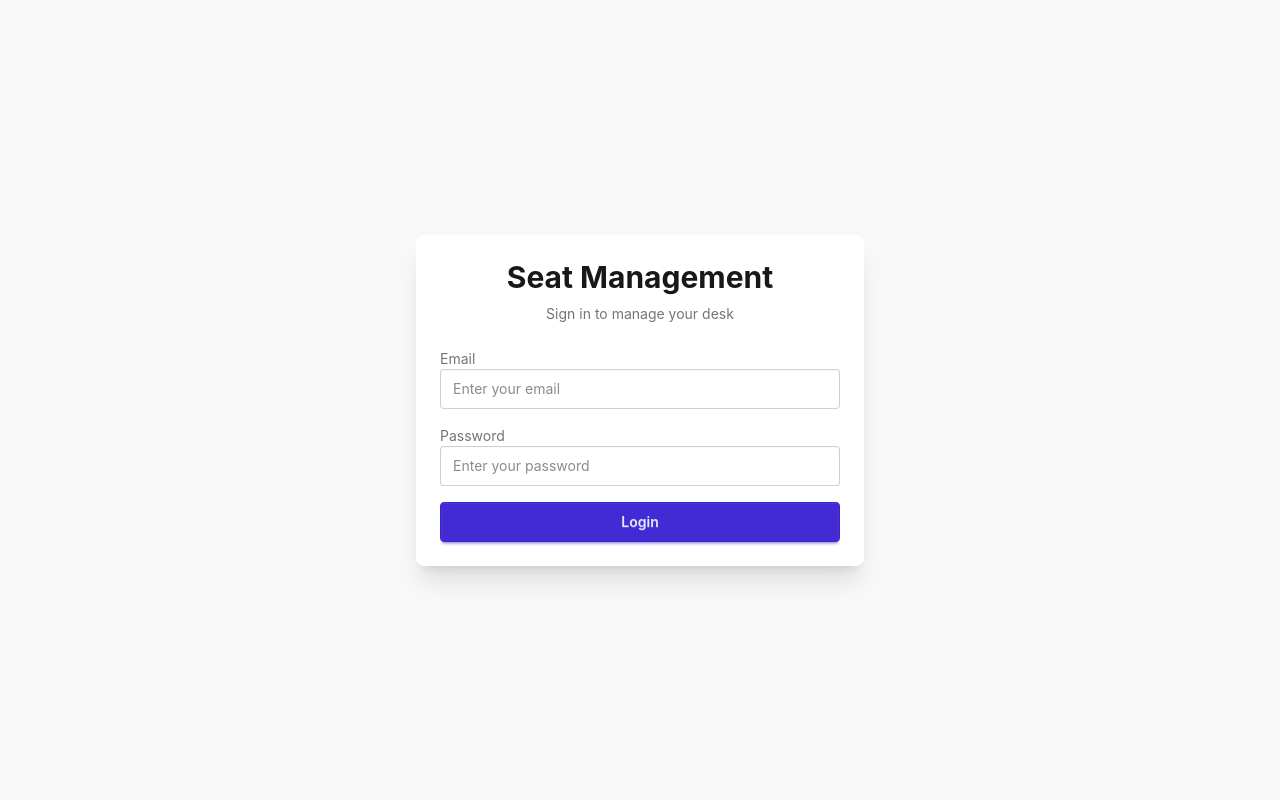
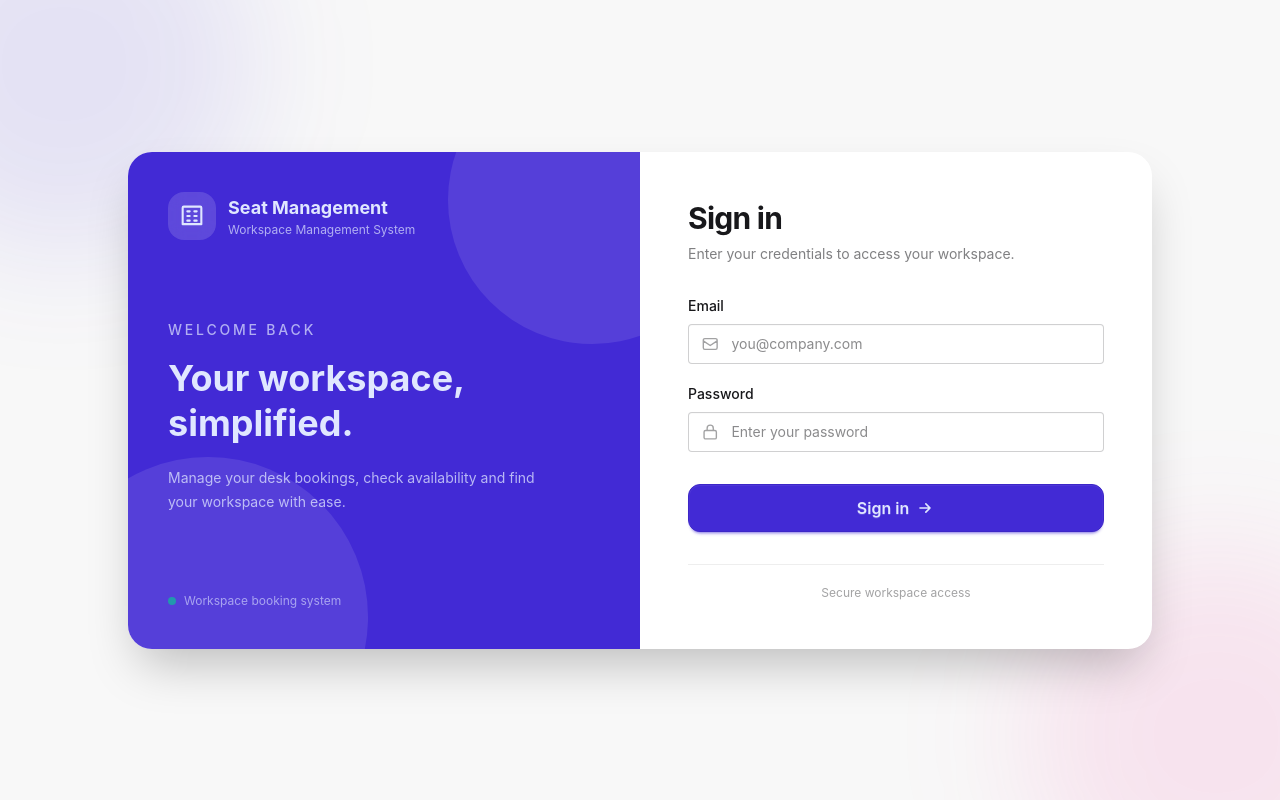
Before and after one commit to arshadali-15/Seat_Management_UI, a React (Vite) app: page /login in a window 1280 px wide. Built offline with nearby package versions, Linux system fonts and the light colour scheme.

Commit message:
desk status updated

```diff
--- a/src/pages/Login/Login.jsx
+++ b/src/pages/Login/Login.jsx
@@ -9,44 +9,51 @@ function Login() {
 
   const [email, setEmail] = useState('')
   const [password, setPassword] = useState('')
+  const [loading, setLoading] = useState(false)
 
-  const [loading, setLoading] = useState(false)
-  const [error, setError] = useState('')
   const [dialog, setDialog] = useState({
     open: false,
     type: '',
     title: '',
     message: '',
-    booking: null,
-    fromDate: '',
-    toDate: ''
   })
 
   async function handleSubmit(event) {
     event.preventDefault()
 
-    setError('')
+    if (!email.trim() || !password.trim()) {
+      setDialog({
+        open: true,
+        type: 'error',
+        title: 'Missing Information',
+        message: 'Please enter your email and password.',
+      })
+      return
+    }
+
     setLoading(true)
 
     try {
-      const data = await login(email, password)
+      const data = await login(
+        email.trim(),
+        password
+      )
 
       loginUser(data.user)
 
-      console.log('Login successful:', data)
+      navigate('/dashboard', {
+        replace: true,
+      })
+    } catch (error) {
+      console.error('Login failed:', error)
 
-      navigate('/dashboard', { replace: true })
-
-    } catch (error) {
-      // setError(error.message)
       setDialog({
         open: true,
         type: 'error',
         title: 'Login Failed',
-        message: 'User not found!',
-        booking: null,
-        fromDate: '',
-        toDate: ''
+        message:
+          error?.errorDescription ||
+          'Invalid email or password.',
       })
     } finally {
       setLoading(false)
@@ -56,16 +63,260 @@ function Login() {
   return (
     <div className="min-h-screen bg-base-200 flex items-center justify-center p-4">
 
-      {/* DIALOG */}
+      {/* Background decoration */}
+      <div className="pointer-events-none fixed inset-0 overflow-hidden">
+        <div className="absolute -left-32 -top-32 h-96 w-96 rounded-full bg-primary/10 blur-3xl" />
+        <div className="absolute -bottom-32 -right-32 h-96 w-96 rounded-full bg-secondary/10 blur-3xl" />
+      </div>
+
+      {/* Login Card */}
+      <div className="relative z-10 w-full max-w-5xl overflow-hidden rounded-3xl bg-base-100 shadow-2xl">
+
+        <div className="grid md:grid-cols-2">
+
+          {/* LEFT — Branding */}
+          <div className="hidden md:flex relative overflow-hidden bg-primary p-10 text-primary-content">
+
+            {/* Decorative circles */}
+            <div className="absolute -right-24 -top-24 h-72 w-72 rounded-full bg-white/10" />
+            <div className="absolute -bottom-32 -left-20 h-80 w-80 rounded-full bg-white/10" />
+
+            <div className="relative z-10 flex w-full flex-col justify-between">
+
+              <div>
+                {/* Logo */}
+                <div className="flex items-center gap-3">
+                  <div className="flex h-12 w-12 items-center justify-center rounded-2xl bg-white/15 backdrop-blur">
+                    <svg
+                      xmlns="http://www.w3.org/2000/svg"
+                      className="h-7 w-7"
+                      fill="none"
+                      viewBox="0 0 24 24"
+                      stroke="currentColor"
+                      strokeWidth="1.8"
+                    >
+                      <path
+                        strokeLinecap="round"
+                        strokeLinejoin="round"
+                        d="M4 19V5a1 1 0 011-1h14a1 1 0 011 1v14M4 19h16M8 8h2m4 0h2M8 12h2m4 0h2M8 16h2m4 0h2"
+                      />
+                    </svg>
+                  </div>
+
+                  <div>
+                    <p className="text-lg font-bold">
+                      Seat Management
+                    </p>
+
+                    <p className="text-xs opacity-70">
+                      Workspace Management System
+                    </p>
+                  </div>
+                </div>
+
+                {/* Main message */}
+                <div className="mt-20">
+                  <p className="text-sm font-medium uppercase tracking-[0.2em] opacity-70">
+                    Welcome back
+                  </p>
+
+                  <h2 className="mt-4 text-4xl font-bold leading-tight">
+                    Your workspace,
+                    <br />
+                    simplified.
+                  </h2>
+
+                  <p className="mt-5 max-w-sm text-sm leading-6 opacity-75">
+                    Manage your desk bookings,
+                    check availability and
+                    find your workspace with ease.
+                  </p>
+                </div>
+              </div>
+
+              {/* Bottom */}
+              <div className="mt-12 flex items-center gap-2 text-xs opacity-60">
+                <span className="h-2 w-2 rounded-full bg-success" />
+                Workspace booking system
+              </div>
+            </div>
+          </div>
+
+          {/* RIGHT — Login */}
+          <div className="p-7 sm:p-10 md:p-12">
+
+            {/* Mobile logo */}
+            <div className="mb-8 flex items-center gap-3 md:hidden">
+              <div className="flex h-11 w-11 items-center justify-center rounded-xl bg-primary text-primary-content">
+                <svg
+                  xmlns="http://www.w3.org/2000/svg"
+                  className="h-6 w-6"
+                  fill="none"
+                  viewBox="0 0 24 24"
+                  stroke="currentColor"
+                  strokeWidth="1.8"
+                >
+                  <path
+                    strokeLinecap="round"
+                    strokeLinejoin="round"
+                    d="M4 19V5a1 1 0 011-1h14a1 1 0 011 1v14M4 19h16M8 8h2m4 0h2M8 12h2m4 0h2M8 16h2m4 0h2"
+                  />
+                </svg>
+              </div>
+
+              <div>
+                <p className="font-bold">
+                  Seat Management
+                </p>
+
+                <p className="text-xs opacity-50">
+                  Workspace Management
+                </p>
+              </div>
+            </div>
+
+            {/* Heading */}
+            <div className="mb-8">
+              <h1 className="text-3xl font-bold tracking-tight">
+                Sign in
+              </h1>
+
+              <p className="mt-2 text-sm text-base-content/55">
+                Enter your credentials to access your workspace.
+              </p>
+            </div>
+
+            <form
+              onSubmit={handleSubmit}
+              className="space-y-5"
+            >
+              {/* Email */}
+              <div>
+                <label className="mb-2 block text-sm font-medium">
+                  Email
+                </label>
+
+                <label className="input input-bordered flex w-full items-center gap-3 transition focus-within:border-primary">
+                  <svg
+                    xmlns="http://www.w3.org/2000/svg"
+                    className="h-5 w-5 opacity-40"
+                    fill="none"
+                    viewBox="0 0 24 24"
+                    stroke="currentColor"
+                    strokeWidth="1.8"
+                  >
+                    <path
+                      strokeLinecap="round"
+                      strokeLinejoin="round"
+                      d="M3 8l9 6 9-6M5 19h14a2 2 0 002-2V7a2 2 0 00-2-2H5a2 2 0 00-2 2v10a2 2 0 002 2z"
+                    />
+                  </svg>
+
+                  <input
+                    type="email"
+                    value={email}
+                    onChange={event =>
+                      setEmail(event.target.value)
+                    }
+                    placeholder="you@company.com"
+                    disabled={loading}
+                    autoComplete="username"
+                    required
+                  />
+                </label>
+              </div>
+
+              {/* Password */}
+              <div>
+                <label className="mb-2 block text-sm font-medium">
+                  Password
+                </label>
+
+                <label className="input input-bordered flex w-full items-center gap-3 transition focus-within:border-primary">
+                  <svg
+                    xmlns="http://www.w3.org/2000/svg"
+                    className="h-5 w-5 opacity-40"
+                    fill="none"
+                    viewBox="0 0 24 24"
+                    stroke="currentColor"
+                    strokeWidth="1.8"
+                  >
+                    <path
+                      strokeLinecap="round"
+                      strokeLinejoin="round"
+                      d="M16 10V7a4 4 0 00-8 0v3m-2 0h12a2 2 0 012 2v7a2 2 0 01-2 2H6a2 2 0 01-2-2v-7a2 2 0 012-2z"
+                    />
+                  </svg>
+
+                  <input
+                    type="password"
+                    value={password}
+                    onChange={event =>
+                      setPassword(event.target.value)
+                    }
+                    placeholder="Enter your password"
+                    disabled={loading}
+                    autoComplete="current-password"
+                    required
+                  />
+                </label>
+              </div>
+
+              {/* Login button */}
+              <button
+                type="submit"
+                className="btn btn-primary mt-3 h-12 w-full rounded-xl text-base"
+                disabled={loading}
+              >
+                {loading ? (
+                  <>
+                    <span className="loading loading-spinner loading-sm" />
+                    Signing in...
+                  </>
+                ) : (
+                  <>
+                    Sign in
+
+                    <svg
+                      xmlns="http://www.w3.org/2000/svg"
+                      className="h-5 w-5"
+                      fill="none"
+                      viewBox="0 0 24 24"
+                      stroke="currentColor"
+                      strokeWidth="2"
+                    >
+                      <path
+                        strokeLinecap="round"
+                        strokeLinejoin="round"
+                        d="M13 7l5 5m0 0l-5 5m5-5H6"
+                      />
+                    </svg>
+                  </>
+                )}
+              </button>
+            </form>
+
+            {/* Footer */}
+            <div className="mt-8 border-t border-base-300 pt-5 text-center">
+              <p className="text-xs text-base-content/40">
+                Secure workspace access
+              </p>
+            </div>
+          </div>
+        </div>
+      </div>
+
+      {/* Error Dialog */}
       {dialog.open && (
-        <div className="fixed inset-0 z-[100] flex items-center justify-center bg-black/40 backdrop-blur-sm">
-          <div className="w-full max-w-md mx-4 rounded-2xl bg-base-100 shadow-2xl overflow-hidden">
+        <div className="fixed inset-0 z-[100] flex items-center justify-center bg-black/40 p-4 backdrop-blur-sm">
+
+          <div className="w-full max-w-sm overflow-hidden rounded-2xl bg-base-100 shadow-2xl">
 
             <div className="flex justify-center pt-7">
-              <div className="w-16 h-16 rounded-full flex items-center justify-center bg-error/15 text-error">
+              <div className="flex h-16 w-16 items-center justify-center rounded-full bg-error/10 text-error">
                 <svg
                   xmlns="http://www.w3.org/2000/svg"
-                  className="w-8 h-8"
+                  className="h-8 w-8"
                   fill="none"
                   viewBox="0 0 24 24"
                   stroke="currentColor"
@@ -80,115 +331,31 @@ function Login() {
               </div>
             </div>
 
-            <div className="px-6 pt-5 pb-6 text-center">
+            <div className="px-6 pb-7 pt-5 text-center">
               <h3 className="text-xl font-bold">
                 {dialog.title}
               </h3>
 
-              <p className="mt-2 text-sm text-base-content/60">
+              <p className="mt-2 text-sm leading-6 text-base-content/60">
                 {dialog.message}
               </p>
 
               <button
+                type="button"
                 onClick={() =>
                   setDialog(prev => ({
                     ...prev,
-                    open: false
+                    open: false,
                   }))
                 }
-                className="btn btn-error mt-6 w-full"
+                className="btn btn-error mt-6 w-full rounded-xl"
               >
-                Close
+                Try Again
               </button>
             </div>
-
           </div>
         </div>
       )}
-
-      <div className="card w-full max-w-md bg-base-100 shadow-xl">
-
-        <div className="card-body">
-
-          <h1 className="text-3xl font-bold text-center">
-            Seat Management
-          </h1>
-
-          <p className="text-center text-base-content/60 mb-4">
-            Sign in to manage your desk
-          </p>
-
-          {error && (
-            <div className="alert alert-error mb-2">
-              <span>{error}</span>
-            </div>
-          )}
-
-          <form
-            onSubmit={handleSubmit}
-            className="space-y-4"
-          >
-
-            <div>
-              <label className="label">
-                <span className="label-text">
-                  Email
-                </span>
-              </label>
-
-              <input
-                type="text"
-                value={email}
-                onChange={(event) =>
-                  setEmail(event.target.value)
-                }
-                placeholder="Enter your email"
-                className="input input-bordered w-full"
-                disabled={loading}
-                required
-              />
-            </div>
-
-            <div>
-              <label className="label">
-                <span className="label-text">
-                  Password
-                </span>
-              </label>
-
-              <input
-                type="password"
-                value={password}
-                onChange={(event) =>
-                  setPassword(event.target.value)
-                }
-                placeholder="Enter your password"
-                className="input input-bordered w-full"
-                disabled={loading}
-                required
-              />
-            </div>
-
-            <button
-              type="submit"
-              className="btn btn-primary w-full"
-              disabled={loading}
-            >
-              {loading ? (
-                <>
-                  <span className="loading loading-spinner loading-sm" />
-                  Logging in...
-                </>
-              ) : (
-                'Login'
-              )}
-            </button>
-
-          </form>
-
-        </div>
-      </div>
-
     </div>
   )
 }
```
